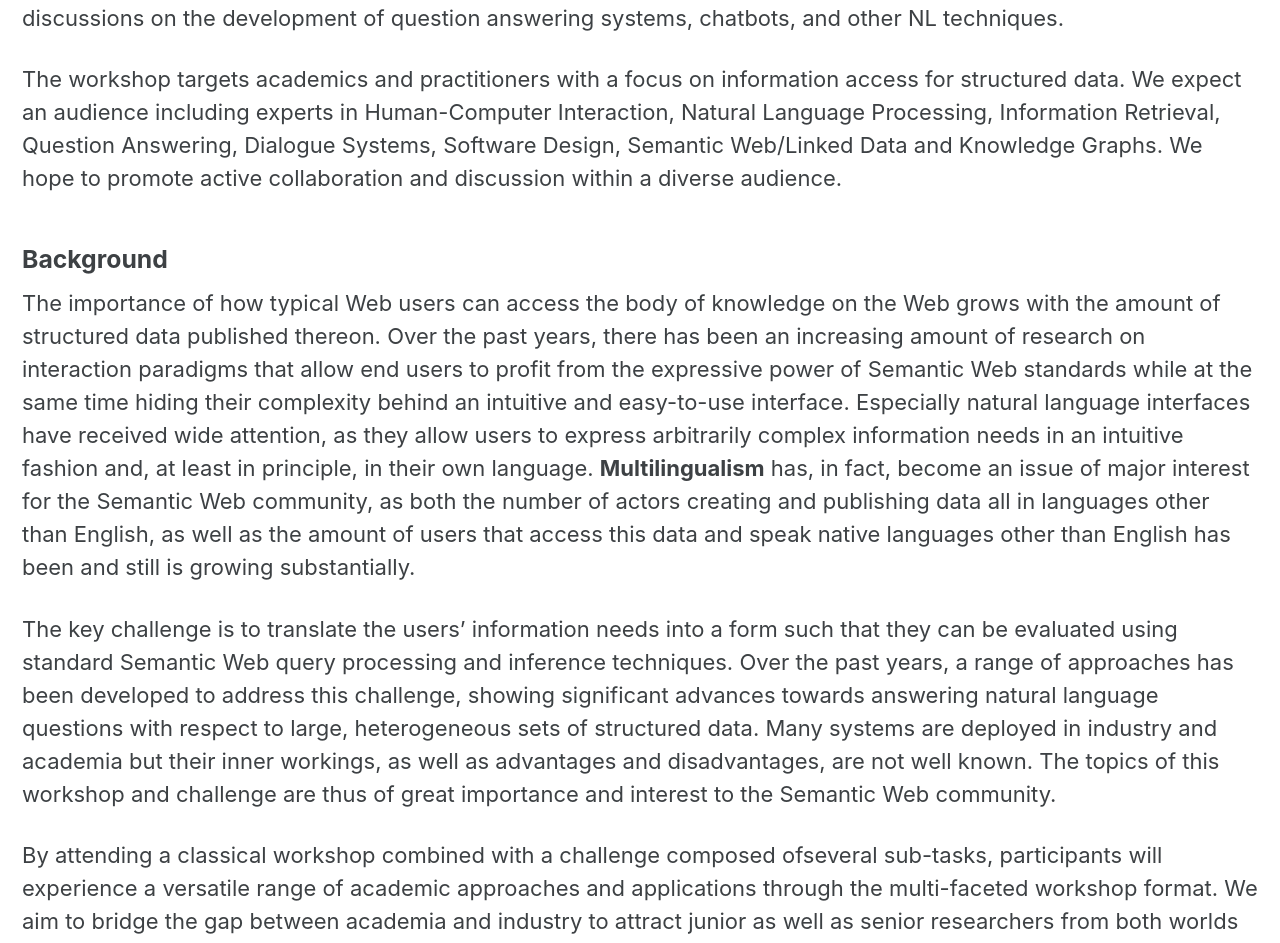
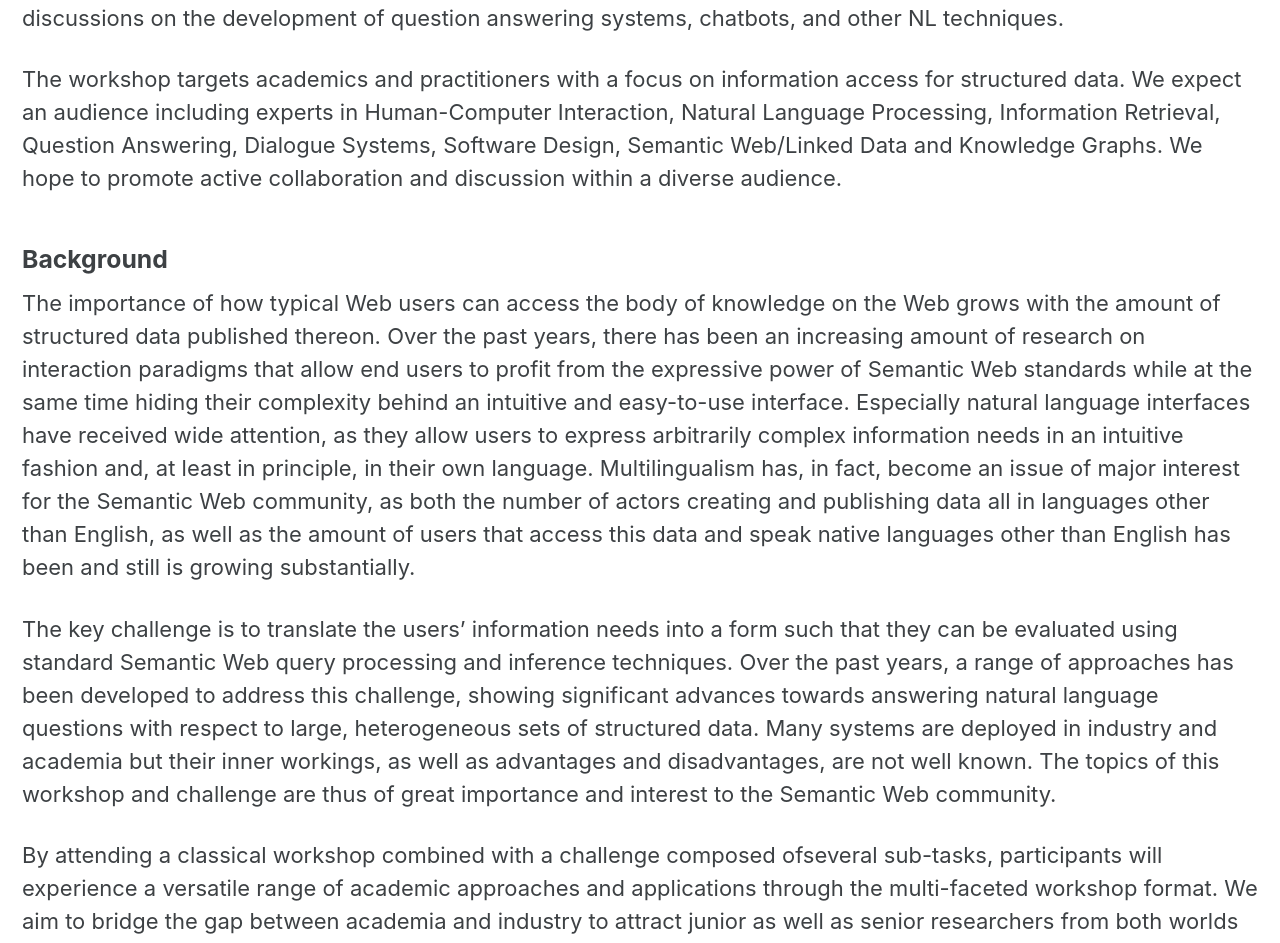
Before and after one commit to semantic-systems/nliwod-workshop, a Jekyll site: the page built from index.md, in a window 1280 px wide. Shown: the part 534-1477 px from the top of the page. Built offline with Jekyll 4.4.1, drawn with Linux system fonts in a browser that asks for light colours; cached includes are drawn as plain includes.

```diff
--- a/index.md
+++ b/index.md
@@ -16,7 +16,7 @@ The workshop targets academics and practitioners with a focus on information acc
 
 ### Background
 
-The importance of how typical Web users can access the body of knowledge on the Web grows with the amount of structured data published thereon. Over the past years, there has been an increasing amount of research on interaction paradigms that allow end users to profit from the expressive power of Semantic Web standards while at the same time hiding their complexity behind an intuitive and easy-to-use interface. Especially natural language interfaces have received wide attention, as they allow users to express arbitrarily complex information needs in an intuitive fashion and, at least in principle, in their own language. **Multilingualism** has, in fact, become an issue of major interest for the Semantic Web community, as both the number of actors creating and publishing data all in languages other than English, as well as the amount of users that access this data and speak native languages other than English has been and still is growing substantially.
+The importance of how typical Web users can access the body of knowledge on the Web grows with the amount of structured data published thereon. Over the past years, there has been an increasing amount of research on interaction paradigms that allow end users to profit from the expressive power of Semantic Web standards while at the same time hiding their complexity behind an intuitive and easy-to-use interface. Especially natural language interfaces have received wide attention, as they allow users to express arbitrarily complex information needs in an intuitive fashion and, at least in principle, in their own language. Multilingualism has, in fact, become an issue of major interest for the Semantic Web community, as both the number of actors creating and publishing data all in languages other than English, as well as the amount of users that access this data and speak native languages other than English has been and still is growing substantially.
 
 The key challenge is to translate the users’ information needs into a form such that they can be evaluated using standard Semantic Web query processing and inference techniques. Over the past years, a range of approaches has been developed to address this challenge, showing significant advances towards answering natural language questions with respect to large, heterogeneous sets of structured data. Many systems are deployed in industry and academia but their inner workings, as well as advantages and disadvantages, are not well known. The topics of this workshop and challenge are thus of great importance and interest to the Semantic Web community.
 
```
